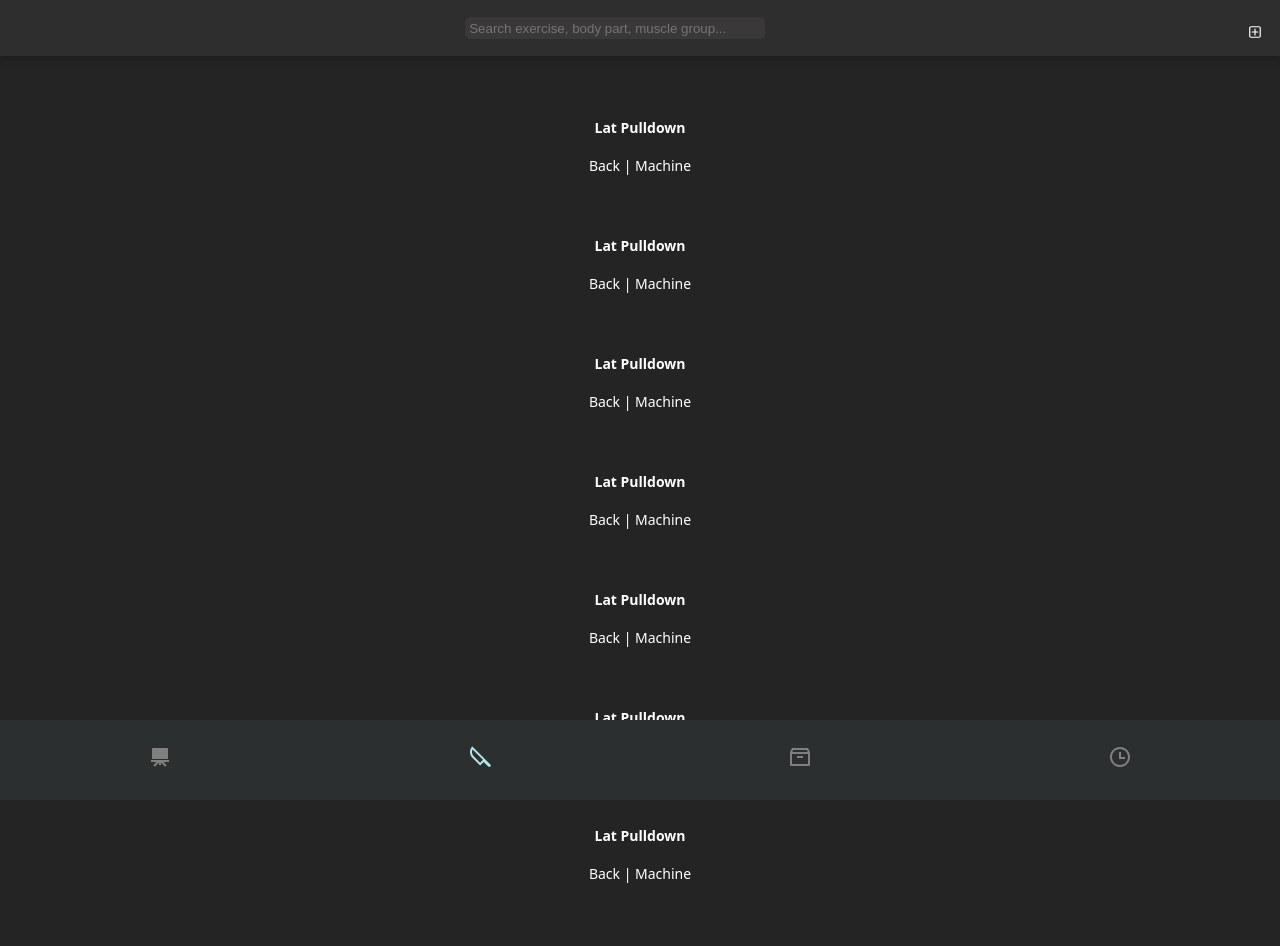
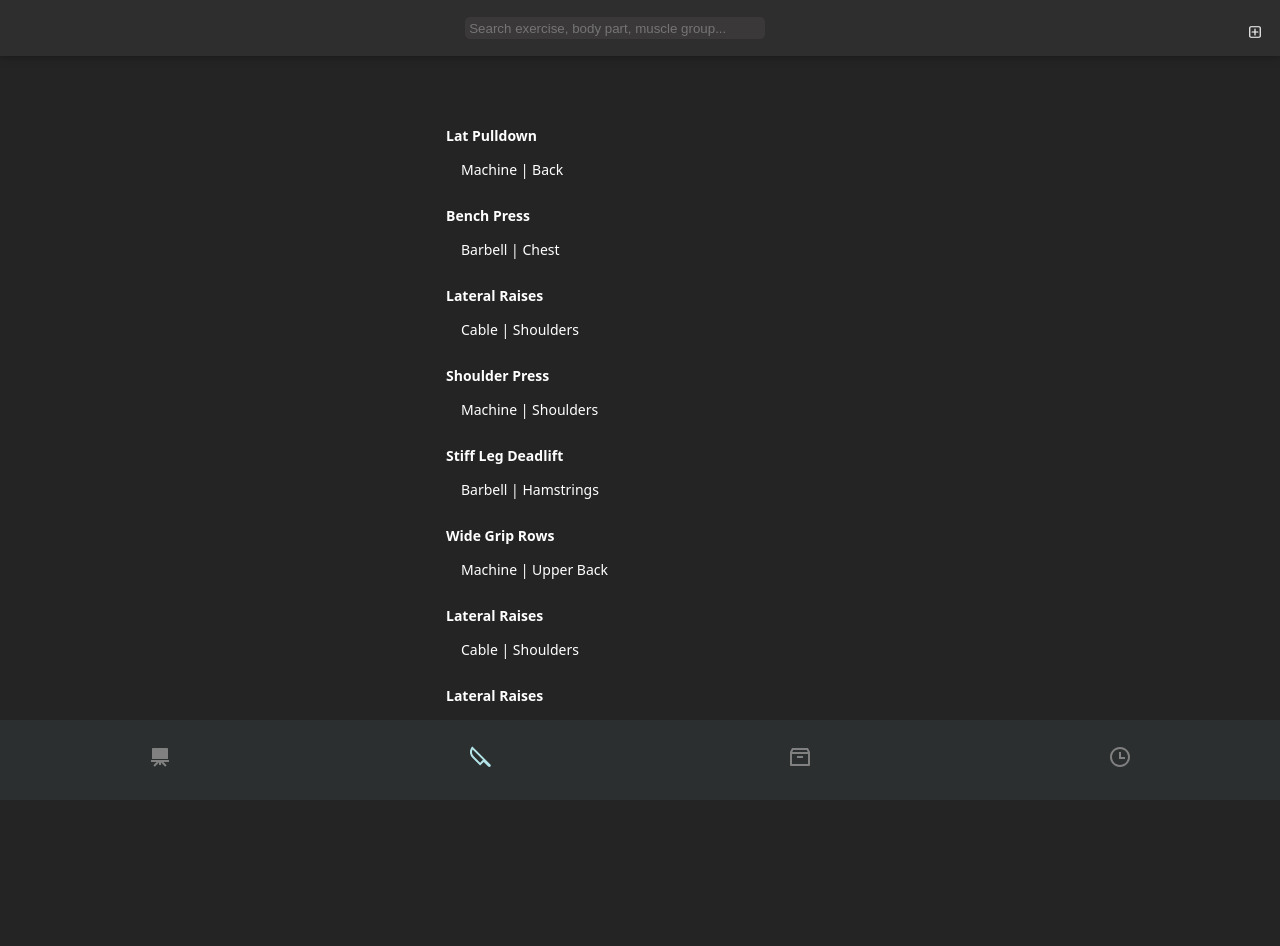
Before and after one commit to ink3rroll/Optymal, a React (Vite) app: page /exercise-list in a window 1280 px wide. Shown: the top 946 px of the page. After the commit the page ends 800 px from the top, so only its background shows below. Built offline with nearby package versions, Linux system fonts and the light colour scheme.

Commit message:
custumized the exercise list

```diff
--- a/src/pages/ExerciseList.jsx
+++ b/src/pages/ExerciseList.jsx
@@ -1,8 +1,58 @@
 import '../styles/ExerciseList.css'
 import { Header } from '../components/Header'
 import { CgAddR } from 'react-icons/cg'
+import { useState } from 'react'
 
 export default function ExerciseList() {
+
+    const [exercisesList, setExercisesList] = useState([
+        {
+            name: "Lat Pulldown",
+            musclePart: "Back",
+            type: "Machine"
+        },
+
+        {
+            name: "Bench Press",
+            musclePart: "Chest",
+            type: "Barbell"
+        },
+
+        {
+            name: "Lateral Raises",
+            musclePart: "Shoulders",
+            type: "Cable"
+        },
+        {
+            name: "Shoulder Press",
+            musclePart: "Shoulders",
+            type: "Machine"
+        },
+        {
+            name: "Stiff Leg Deadlift",
+            musclePart: "Hamstrings",
+            type: "Barbell"
+        },
+        {
+            name: "Wide Grip Rows",
+            musclePart: "Upper Back",
+            type: "Machine"
+        },
+        {
+            name: "Lateral Raises",
+            musclePart: "Shoulders",
+            type: "Cable"
+        },
+        {
+            name: "Lateral Raises",
+            musclePart: "Shoulders",
+            type: "Cable"
+        },
+    ])
+
+    function handleAddExercise() {
+
+    }
     return (
         <>
         <Header children={
@@ -14,60 +64,17 @@ export default function ExerciseList() {
             }/>
 
             <div className="container">
-                <div className='exercise-row'>
-                    <button>
-                        <h4>Lat Pulldown</h4>
-                        <p>Back | Machine</p>
-                    </button>
-                </div>
-                <div className='exercise-row'>
-                    <button>
-                        <h4>Lat Pulldown</h4>
-                        <p>Back | Machine</p>
-                    </button>
-                </div>
-                <div className='exercise-row'>
-                    <button>
-                        <h4>Lat Pulldown</h4>
-                        <p>Back | Machine</p>
-                    </button>
-                </div>
-                <div className='exercise-row'>
-                    <button>
-                        <h4>Lat Pulldown</h4>
-                        <p>Back | Machine</p>
-                    </button>
-                </div>
-                <div className='exercise-row'>
-                    <button>
-                        <h4>Lat Pulldown</h4>
-                        <p>Back | Machine</p>
-                    </button>
-                </div>
-                <div className='exercise-row'>
-                    <button>
-                        <h4>Lat Pulldown</h4>
-                        <p>Back | Machine</p>
-                    </button>
-                </div>
-                <div className='exercise-row'>
-                    <button>
-                        <h4>Lat Pulldown</h4>
-                        <p>Back | Machine</p>
-                    </button>
-                </div>
-                <div className='exercise-row'>
-                    <button>
-                        <h4>Lat Pulldown</h4>
-                        <p>Back | Machine</p>
-                    </button>
-                </div>
-                <div className='exercise-row'>
-                    <button>
-                        <h4>Lat Pulldown</h4>
-                        <p>Back | Machine</p>
-                    </button>
-                </div>
+                {exercisesList.map((exercise) => {
+                    return (
+                        <div className='exercise-row'>
+                            <button>
+                                <h4>{exercise.name}</h4>
+                                <p>{exercise.type} | {exercise.musclePart}</p>
+                            </button>
+                        </div>
+                    )
+                })}
+
             </div>
         </>
     )
--- a/src/styles/ExerciseList.css
+++ b/src/styles/ExerciseList.css
@@ -33,5 +33,25 @@
 
 .exercise-row button {
     height: fit-content;
+    padding-left: 10px;
+    margin: 0px;
+    padding: 5px;
+
     background-color: transparent;
+    border-radius: 2px;
+    width: 100%;
+    text-align: left;
+    /* border: solid;
+    border-width: .5px; */
 }
+
+.exercise-row button h4 {
+    font-style: normal;
+    margin: 0px;
+}
+
+.exercise-row button p {
+    font-style: normal;
+    font-weight: 50;
+    margin: 15px;
+}
```
